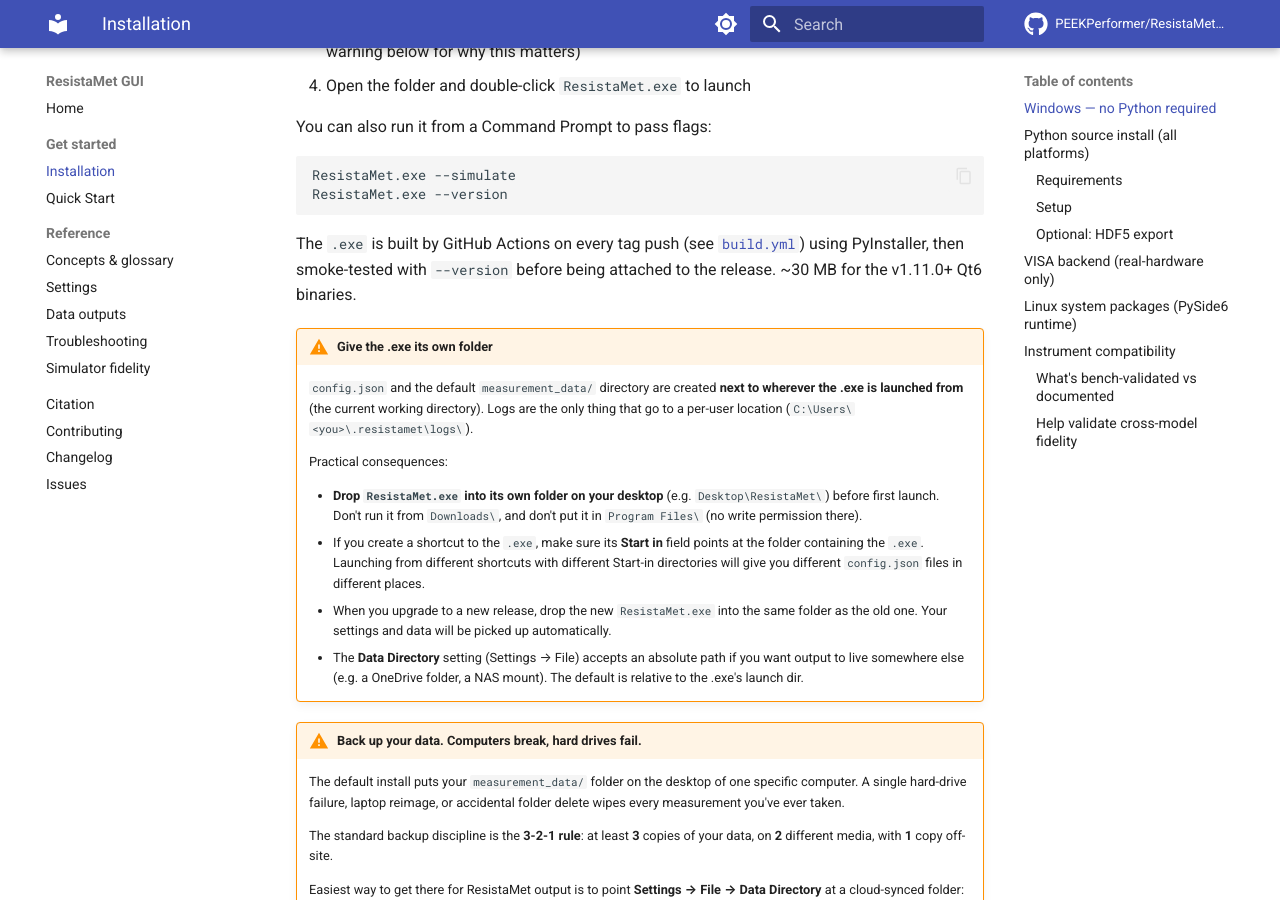
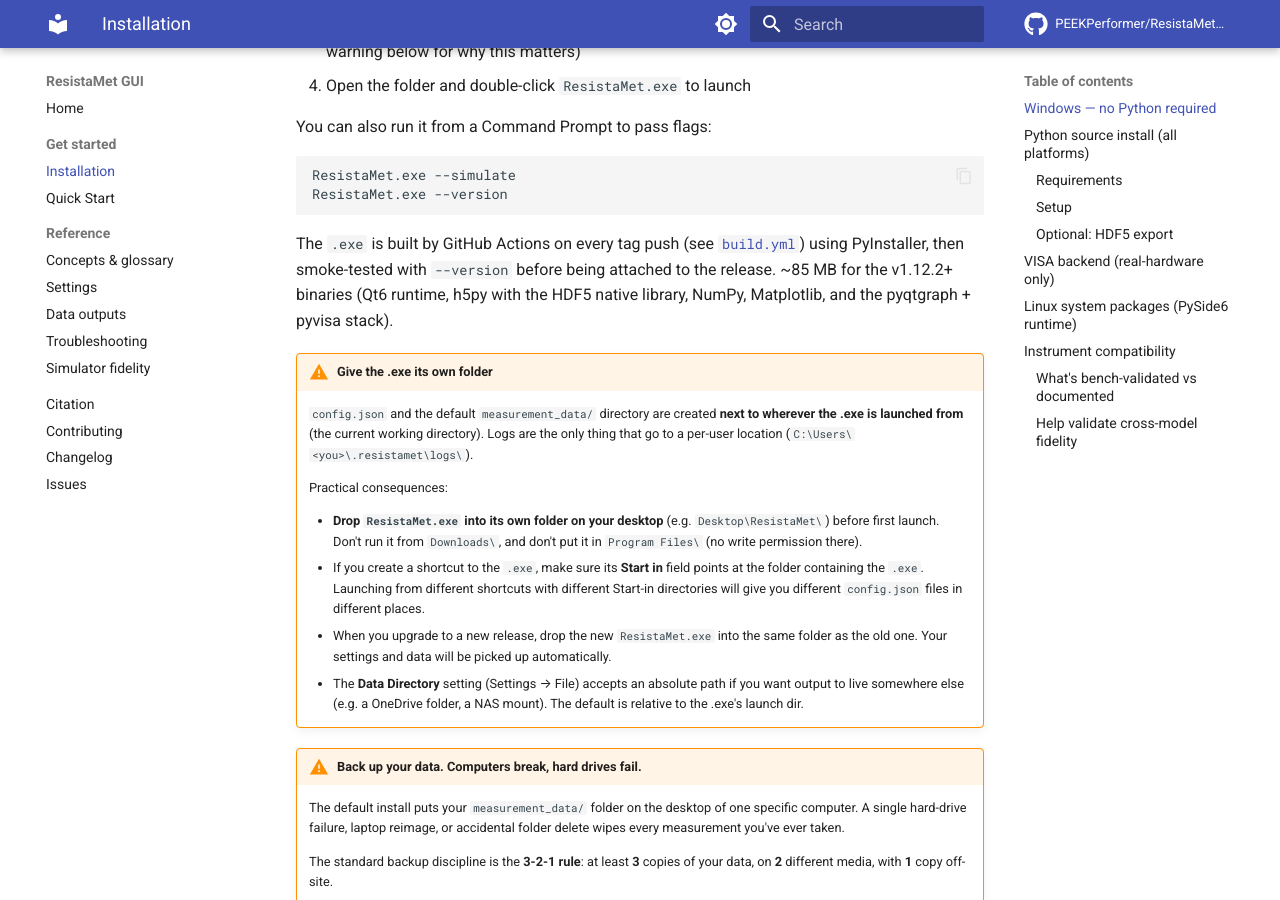
Before and after one commit to PEEKPerformer/ResistaMet-GUI, an MkDocs documentation site: the page built from docs/installation.md, in a window 1280 px wide and 900 px high, scrolled down 417 px. Built offline with MkDocs 1.6.1 and Material for MkDocs 9.7.7, drawn with Linux system fonts in a browser that asks for light colours; comment, search, counter and statistics services are not loaded.

Commit message:
docs(installation): update .exe size to ~85 MB after h5py bundling

````diff
--- a/docs/installation.md
+++ b/docs/installation.md
@@ -18,7 +18,7 @@
 ResistaMet.exe --version
 ```
 
-The `.exe` is built by GitHub Actions on every tag push (see [`build.yml`](https://github.com/PEEKPerformer/ResistaMet-GUI/blob/main/.github/workflows/build.yml)) using PyInstaller, then smoke-tested with `--version` before being attached to the release. ~30 MB for the v1.11.0+ Qt6 binaries.
+The `.exe` is built by GitHub Actions on every tag push (see [`build.yml`](https://github.com/PEEKPerformer/ResistaMet-GUI/blob/main/.github/workflows/build.yml)) using PyInstaller, then smoke-tested with `--version` before being attached to the release. ~85 MB for the v1.12.2+ binaries (Qt6 runtime, h5py with the HDF5 native library, NumPy, Matplotlib, and the pyqtgraph + pyvisa stack).
 
 !!! warning "Give the .exe its own folder"
     `config.json` and the default `measurement_data/` directory are created **next to wherever the .exe is launched from** (the current working directory). Logs are the only thing that go to a per-user location (`C:\Users\<you>\.resistamet\logs\`).
````
